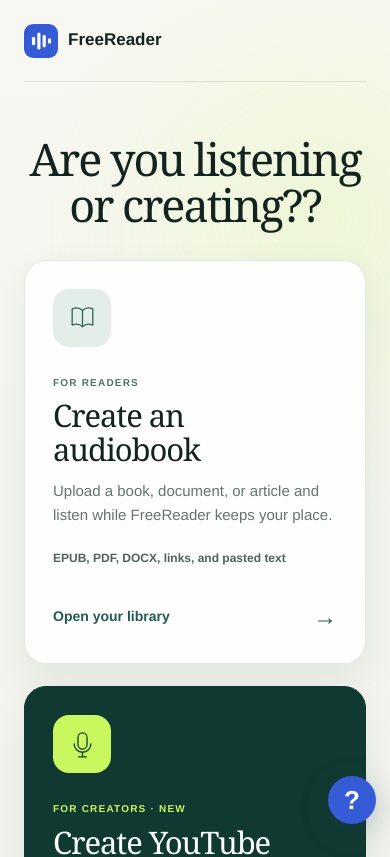
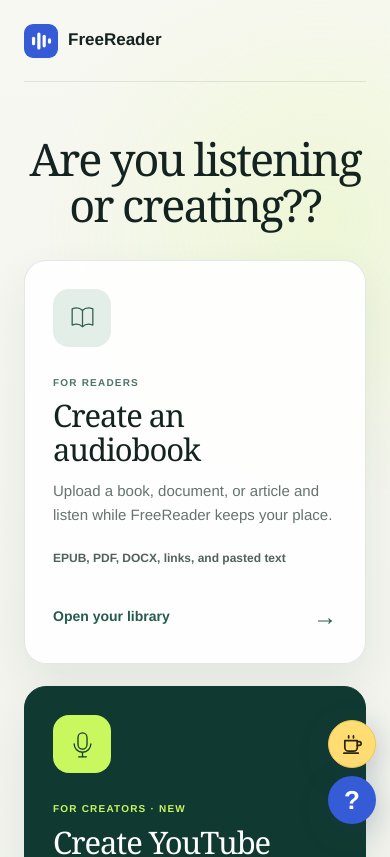
Before and after one commit to fatherGoose1/freereader-frontend, a Next.js app: page /reader in a window 390 px wide. Shown: the top 857 px of the page. Built offline with nearby package versions, Linux system fonts and the light colour scheme; no server answers.

Commit message:
feat: add floating coffee link above support button

```diff
--- a/app/components/SupportWidget.tsx
+++ b/app/components/SupportWidget.tsx
@@ -58,6 +58,12 @@ export default function SupportWidget() {
   }
 
   return <>
+    <a className={styles.coffee} href="https://buymeacoffee.com/freereader" target="_blank" rel="noopener noreferrer" aria-label="Buy me a coffee" title="Buy me a coffee">
+      <svg viewBox="0 0 24 24" fill="none" stroke="currentColor" strokeWidth="1.8" strokeLinecap="round" strokeLinejoin="round" aria-hidden="true">
+        <path d="M4 8h13v7a4 4 0 0 1-4 4H8a4 4 0 0 1-4-4V8Z" />
+        <path d="M17 9h2a2 2 0 0 1 0 4h-2M8 3v2m5-2v2M3 21h15" />
+      </svg>
+    </a>
     <button ref={launcher} type="button" className={styles.launcher} aria-label="Contact support" aria-expanded={open} aria-controls="support-dialog" onClick={() => setOpen(true)}>?</button>
     {open && <div className={styles.backdrop} onMouseDown={close}>
       <section ref={dialog} id="support-dialog" role="dialog" aria-modal="true" aria-labelledby="support-title" className={styles.dialog} onMouseDown={(event) => event.stopPropagation()}>
--- a/app/components/supportWidget.module.css
+++ b/app/components/supportWidget.module.css
@@ -1,6 +1,10 @@
 .launcher { position: fixed; z-index: 90; right: 20px; bottom: max(20px, env(safe-area-inset-bottom)); display: grid; width: 48px; height: 48px; place-items: center; color: #fff; background: #365bd6; border: 0; border-radius: 50%; box-shadow: 0 8px 28px #24365c40; font-size: 26px; font-weight: 700; line-height: 1; cursor: pointer; }
 .launcher:hover { background: #294bbe; }
 .launcher:focus-visible, .dialog :is(input, textarea, button):focus-visible { outline: 3px solid #8ba7ff; outline-offset: 2px; }
+.coffee { position: fixed; z-index: 90; right: 20px; bottom: calc(max(20px, env(safe-area-inset-bottom)) + 56px); display: grid; width: 48px; height: 48px; place-items: center; color: #30230b; background: #ffdd72; border: 1px solid #ebc754; border-radius: 50%; box-shadow: 0 8px 28px #24365c40; }
+.coffee:hover { background: #f5cf5b; }
+.coffee svg { width: 23px; height: 23px; }
+.coffee:focus-visible { outline: 3px solid #8ba7ff; outline-offset: 2px; }
 .backdrop { position: fixed; z-index: 100; inset: 0; background: #17253e38; }
 .dialog { position: absolute; right: 20px; bottom: 82px; width: min(380px, calc(100% - 32px)); max-height: calc(100dvh - 100px); overflow-y: auto; padding: 22px; color: #202633; background: #fff; border: 1px solid #e2e6ee; border-radius: 16px; box-shadow: 0 16px 48px #17253e30; font-family: var(--sans); }
 .header { display: flex; align-items: center; justify-content: space-between; gap: 12px; margin-bottom: 18px; }
@@ -17,11 +21,14 @@
 .success strong { display: block; font-size: 16px; }
 .success p { margin: 6px 0 0; color: #697386; font-size: 14px; }
 :global(body:has(.reader-app-route [class*="readingShell"])) .launcher { bottom: 160px; }
+:global(body:has(.reader-app-route [class*="readingShell"])) .coffee { bottom: 216px; }
 :global(body:has(.reader-app-route [class*="readingShell"])) .dialog { bottom: 220px; }
 @media (max-width: 600px) {
   .launcher { right: 14px; }
+  .coffee { right: 14px; }
   .backdrop { background: #fff; }
   .dialog { position: fixed; inset: 0; width: 100%; height: 100dvh; max-height: none; padding: max(24px, env(safe-area-inset-top)) 20px max(24px, env(safe-area-inset-bottom)); border: 0; border-radius: 0; box-shadow: none; }
   :global(body:has(.reader-app-route [class*="readingShell"])) .launcher { bottom: 245px; }
+  :global(body:has(.reader-app-route [class*="readingShell"])) .coffee { bottom: 301px; }
   :global(body:has(.reader-app-route [class*="readingShell"])) .dialog { bottom: auto; }
 }
```
